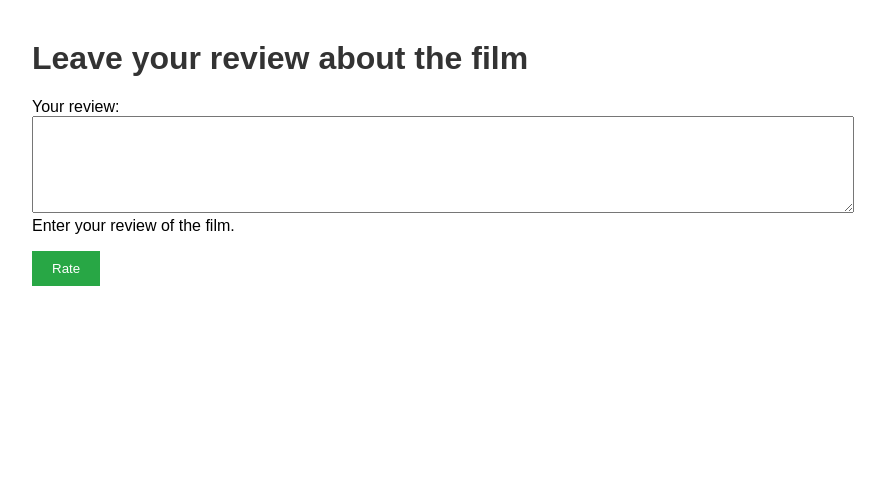
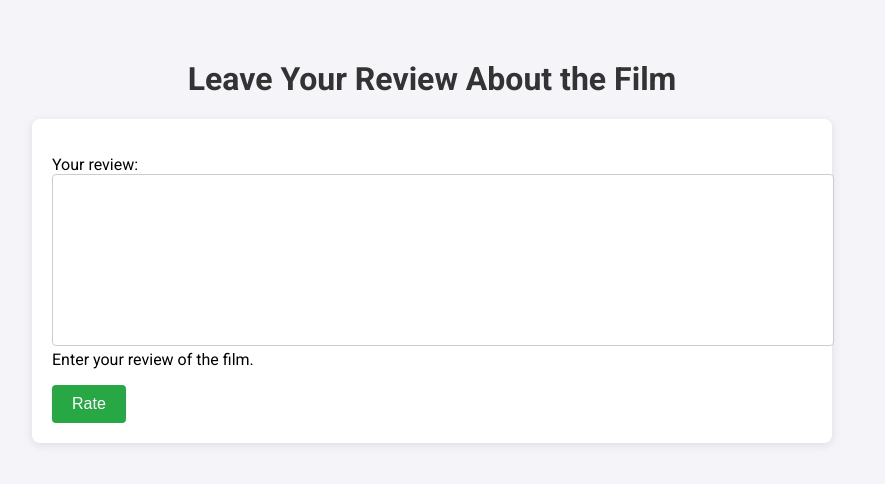
Before and after one commit to Rcinderblock/movie_reviewer, a Django app: page / in a window 1280 px wide. Shown: the top 484 px of the page, without its empty margins (208-1093 px from the left). Run offline with Django 5.2, Linux system fonts and the light colour scheme; parts of the project's set-up code (start-up, migrations or seed data) failed here and were passed over.

Commit message:
new design

```diff
--- a/reviews/templates/reviews/home.html
+++ b/reviews/templates/reviews/home.html
@@ -1,24 +1,84 @@
 <!DOCTYPE html>
-<html>
+<html lang="en">
 <head>
+    <meta charset="UTF-8">
+    <meta name="viewport" content="width=device-width, initial-scale=1.0">
     <title>Movie Review Rating</title>
+    <link href="https://fonts.googleapis.com/css2?family=Roboto:wght@400;700&display=swap" rel="stylesheet">
     <style>
-        body { font-family: Arial, sans-serif; margin: 40px; }
-        h1 { color: #333; }
-        form { margin-top: 20px; }
-        textarea { width: 100%; padding: 10px; }
-        button { padding: 10px 20px; background-color: #28a745; color: white; border: none; cursor: pointer; }
-        button:hover { background-color: #218838; }
-        .container { max-width: 800px; margin: auto; }
-        .result { margin-top: 20px; }
-        .result p { font-size: 1.2em; }
-        .positive { color: green; }
-        .negative { color: red; }
+        body {
+            font-family: 'Roboto', sans-serif;
+            margin: 0;
+            padding: 0;
+            background-color: #f4f4f9;
+        }
+        h1 {
+            color: #333;
+            text-align: center;
+            margin-top: 40px;
+        }
+        form {
+            margin: 20px auto;
+            max-width: 800px;
+            background: white;
+            border-radius: 8px;
+            box-shadow: 0 2px 10px rgba(0, 0, 0, 0.1);
+            padding: 20px;
+        }
+        textarea {
+            width: 100%;
+            height: 150px;
+            padding: 10px;
+            border-radius: 4px;
+            border: 1px solid #ccc;
+            font-size: 16px;
+            resize: none;
+        }
+        button {
+            padding: 10px 20px;
+            background-color: #28a745;
+            color: white;
+            border: none;
+            border-radius: 4px;
+            cursor: pointer;
+            font-size: 16px;
+            transition: background-color 0.3s, transform 0.2s;
+        }
+        button:hover {
+            background-color: #218838;
+            transform: scale(1.05);
+        }
+        .container {
+            max-width: 800px;
+            margin: auto;
+            padding: 20px;
+        }
+        .result {
+            margin-top: 20px;
+            background: white;
+            border-radius: 8px;
+            padding: 20px;
+            box-shadow: 0 2px 10px rgba(0, 0, 0, 0.1);
+        }
+        .result p {
+            font-size: 1.2em;
+        }
+        .positive {
+            color: #28a745;
+        }
+        .negative {
+            color: #dc3545;
+        }
+        @media (max-width: 600px) {
+            button {
+                width: 100%;
+            }
+        }
     </style>
 </head>
 <body>
     <div class="container">
-        <h1>Leave your review about the film</h1>
+        <h1>Leave Your Review About the Film</h1>
 
         <form method="post">
             {% csrf_token %}
@@ -28,7 +88,7 @@
 
         {% if review %}
             <div class="result">
-                <h2>Evaluation result</h2>
+                <h2>Evaluation Result</h2>
                 <p><strong>Review:</strong> {{ review }}</p>
                 <p><strong>Status:</strong>
                     {% if status == 'Positive' %}
```
